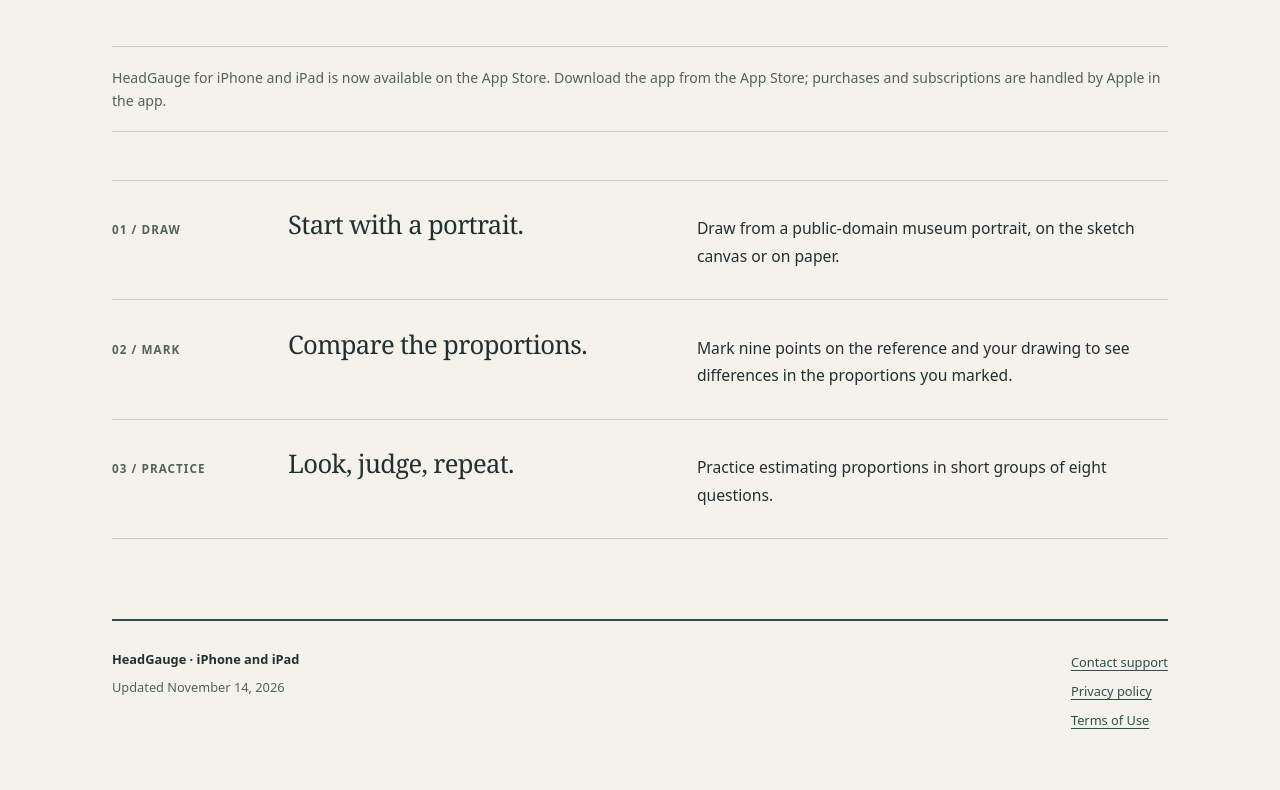
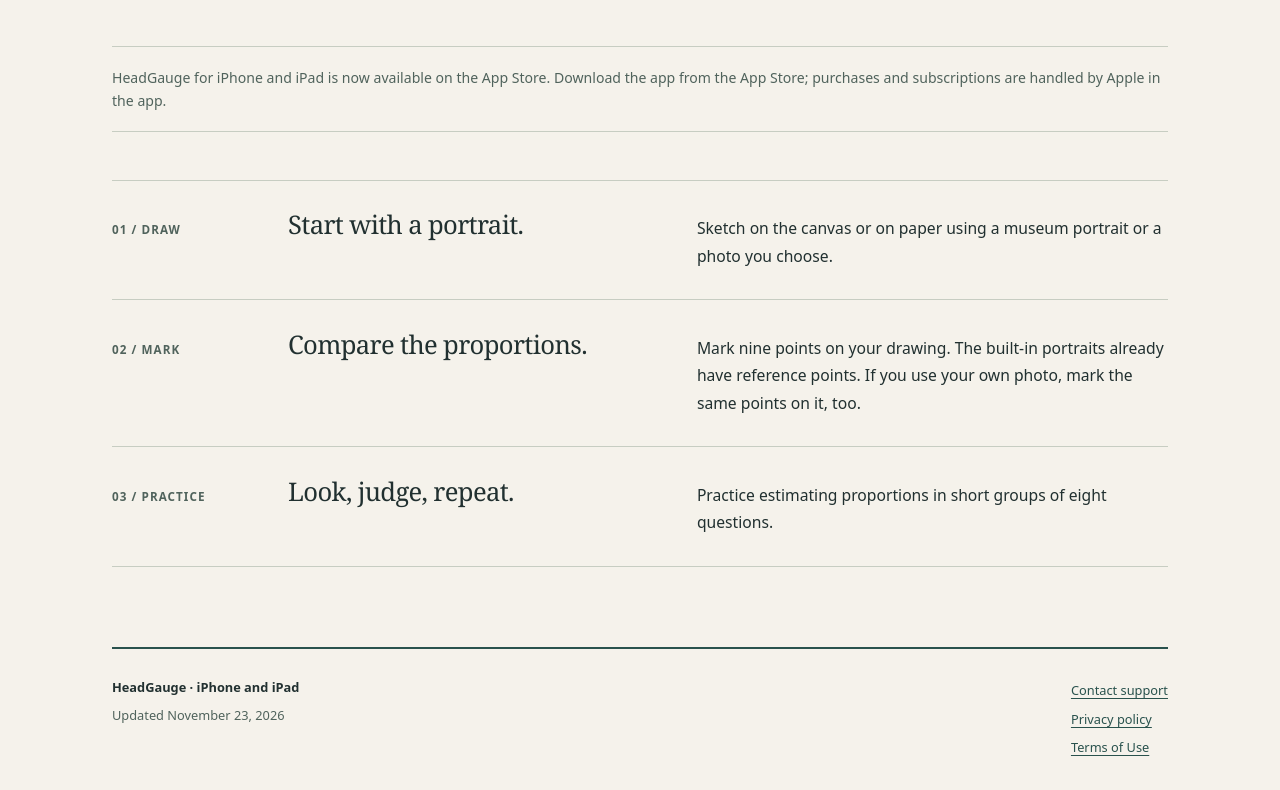
Before and after one commit to shotpocket-app/headgauge-support, a plain HTML site: page index.html in a window 1280 px wide. Shown: the part 738-1528 px from the top of the page. Drawn offline with Linux system fonts and the light colour scheme.

Commit message:
Clarify reference photos, feedback privacy and subscription access

```diff
--- a/index.html
+++ b/index.html
@@ -6,6 +6,6 @@
 <header class="site-header"><a class="brand" href="index.html"><span class="mark" aria-hidden="true">HG</span>HeadGauge</a><nav aria-label="Main navigation"><a href="index.html" aria-current="page">Home</a><a href="support.html">Support</a><a href="privacy.html">Privacy</a><a href="disclaimer.html">Disclaimer</a></nav></header>
 <main id="main"><section class="hero"><span class="badge">Now available on the App Store</span><p class="eyebrow">For iPhone and iPad · On-device practice</p><h1>Look closely.<br>Draw with intention.</h1><p class="lead">Practice judging the proportions of front-facing, realistic portraits: eye-line height, mouth-line height, nose-base height and face width.</p><div class="actions"><a class="button" href="https://apps.apple.com/app/id6821509628">View on the App Store <span aria-hidden="true">↗</span></a><a class="text-link" href="support.html">Get support</a><a class="text-link" href="privacy.html">Read the privacy policy</a></div></section>
 <aside class="notice">HeadGauge for iPhone and iPad is now available on the App Store. Download the app from the App Store; purchases and subscriptions are handled by Apple in the app.</aside>
-<section class="cards" aria-label="How HeadGauge works"><article class="card"><p class="eyebrow">01 / Draw</p><h2>Start with a portrait.</h2><p>Draw from a public-domain museum portrait, on the sketch canvas or on paper.</p></article><article class="card"><p class="eyebrow">02 / Mark</p><h2>Compare the proportions.</h2><p>Mark nine points on the reference and your drawing to see differences in the proportions you marked.</p></article><article class="card"><p class="eyebrow">03 / Practice</p><h2>Look, judge, repeat.</h2><p>Practice estimating proportions in short groups of eight questions.</p></article></section></main>
-<footer><div><strong>HeadGauge · iPhone and iPad</strong><p>Updated November 14, 2026</p></div><div><a href="mailto:shotpocket6@gmail.com?subject=HeadGauge%20support">Contact support</a><br><a href="privacy.html">Privacy policy</a><br><a href="https://www.apple.com/legal/internet-services/itunes/dev/stdeula/">Terms of Use</a></div></footer>
+<section class="cards" aria-label="How HeadGauge works"><article class="card"><p class="eyebrow">01 / Draw</p><h2>Start with a portrait.</h2><p>Sketch on the canvas or on paper using a museum portrait or a photo you choose.</p></article><article class="card"><p class="eyebrow">02 / Mark</p><h2>Compare the proportions.</h2><p>Mark nine points on your drawing. The built-in portraits already have reference points. If you use your own photo, mark the same points on it, too.</p></article><article class="card"><p class="eyebrow">03 / Practice</p><h2>Look, judge, repeat.</h2><p>Practice estimating proportions in short groups of eight questions.</p></article></section></main>
+<footer><div><strong>HeadGauge · iPhone and iPad</strong><p>Updated November 23, 2026</p></div><div><a href="mailto:shotpocket6@gmail.com?subject=HeadGauge%20support">Contact support</a><br><a href="privacy.html">Privacy policy</a><br><a href="https://www.apple.com/legal/internet-services/itunes/dev/stdeula/">Terms of Use</a></div></footer>
 </body></html>
```
Also changed, not shown: disclaimer.html (+2 -2 lines), privacy.html (+2 -2 lines), support.html (+2 -2 lines).
